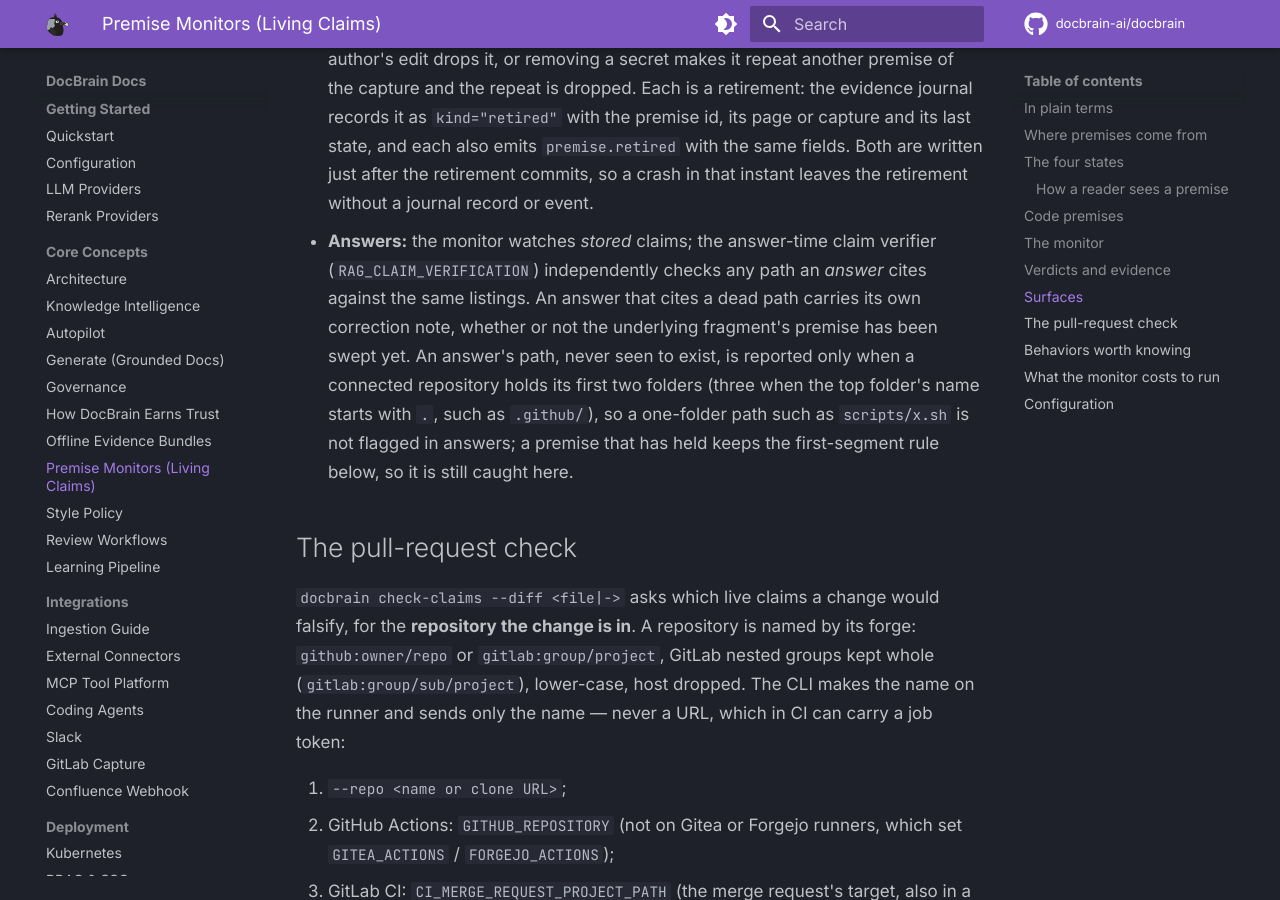
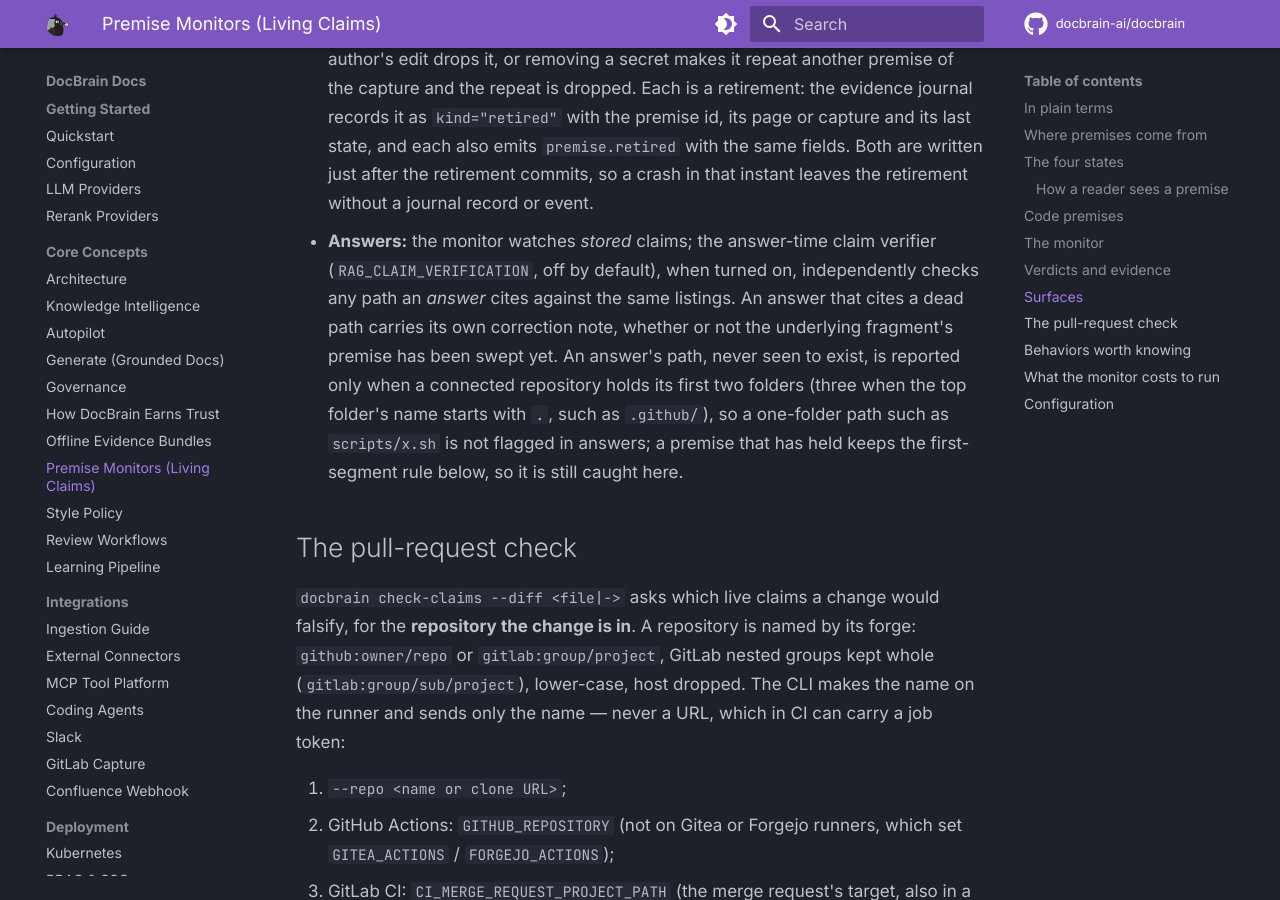
Before and after one commit to docbrain-ai/docbrain, an MkDocs documentation site: the page built from docs/premises.md, in a window 1280 px wide and 900 px high, scrolled down 10014 px. Built offline with MkDocs 1.6.1 and Material for MkDocs 9.7.7, drawn with Linux system fonts in a browser that asks for light colours; comment, search, counter and statistics services are not loaded.

Commit message:
config: claim verification off by default, config and docs (private e7d293e3)

```diff
--- a/docs/premises.md
+++ b/docs/premises.md
@@ -308,7 +308,7 @@ dated to the commit it was observed at.
   written just after the retirement commits, so a crash in that instant leaves the retirement
   without a journal record or event.
 - **Answers:** the monitor watches *stored* claims; the answer-time claim verifier
-  (`RAG_CLAIM_VERIFICATION`) independently checks any path an *answer* cites against the
+  (`RAG_CLAIM_VERIFICATION`, off by default), when turned on, independently checks any path an *answer* cites against the
   same listings. An answer that cites a dead path carries its own correction note, whether
   or not the underlying fragment's premise has been swept yet. An answer's path, never seen
   to exist, is reported only when a connected repository holds its first two folders (three
```
Also changed, not shown: docs/configuration.md (+1 -1 lines), 1 other file.
